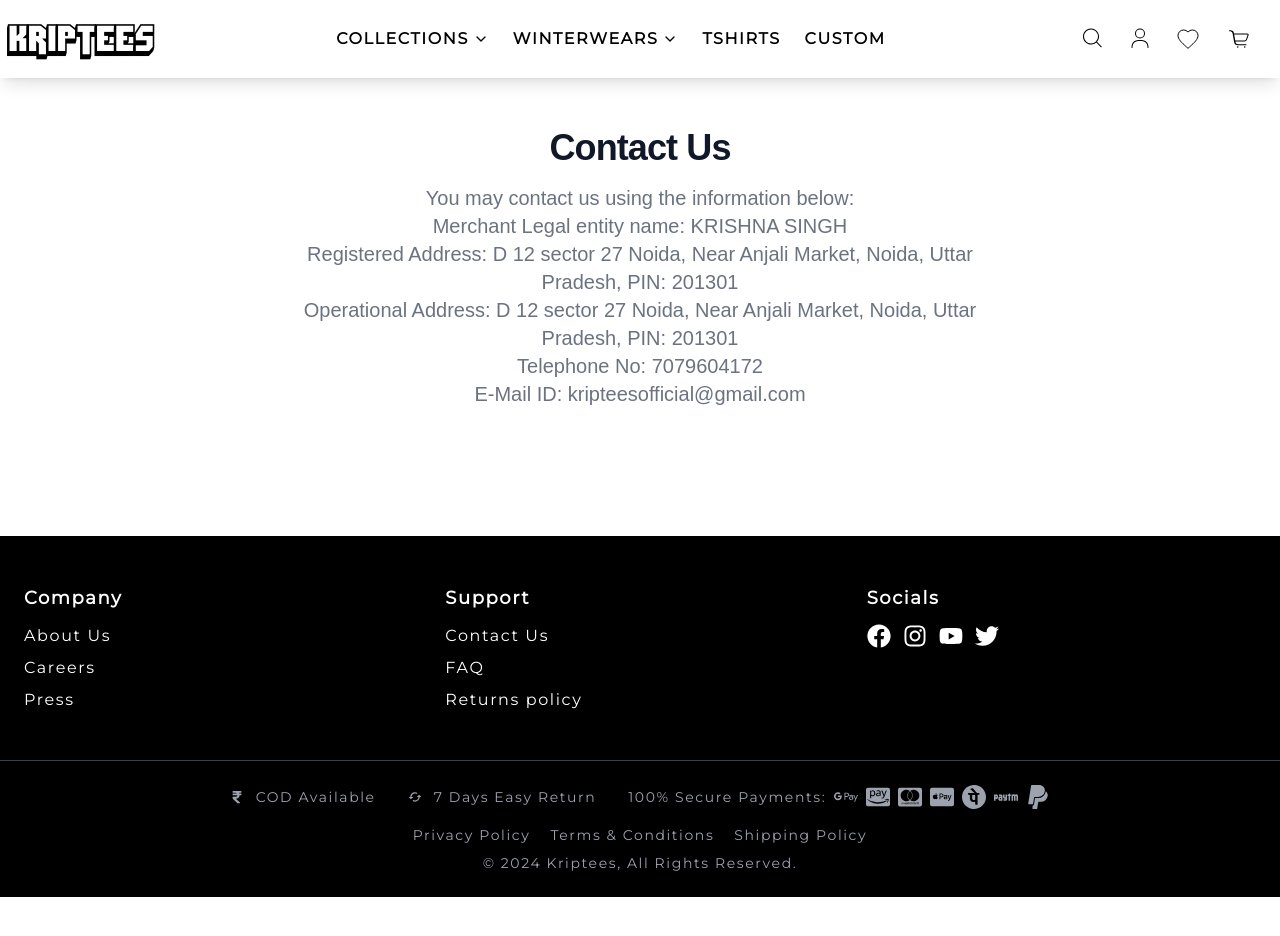
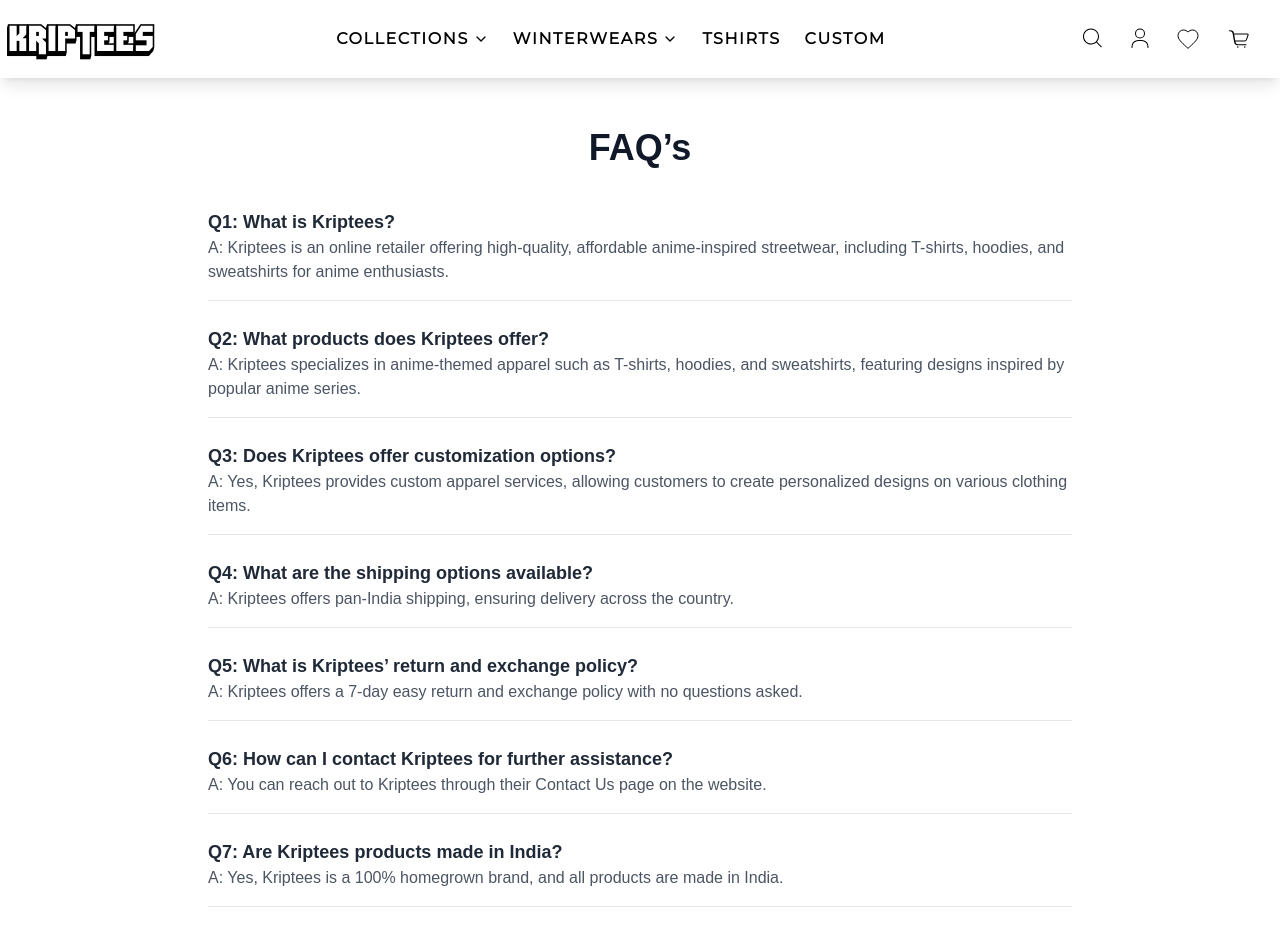
Before and after one commit to Omironside754/kriptees-frontend, a React (Create React App) app: page /faq in a window 1280 px wide. Shown: the top 936 px of the page. Before the commit the page ends 897 px from the top, so only its background shows below. Built offline with nearby package versions, Linux system fonts and the light colour scheme; a web font is replaced by a local one.

Commit message:
Update FAQ.jsx

```diff
--- a/src/Terms&Condtions/FAQ.jsx
+++ b/src/Terms&Condtions/FAQ.jsx
@@ -1,55 +1,93 @@
-import { toast } from 'react-toastify';
-import { useNavigate } from "react-router-dom";
-import MetaData from "../component/Layouts/MetaData/MetaData";
+import React from "react";
 
-const ContactUs = () => {
-  // const alert = useAlert();
-  const navigate = useNavigate();
-  const handleCall = () => {
-    window.location.href = "tel:+917079604172";
-  };
+const FAQ = () => {
+  return (
+    <section className="bg-white dark:bg-gray-900 mt-16 min-h-screen">
+      <div className="max-w-4xl mx-auto px-4 py-16">
+        <h1 className="text-4xl font-bold text-center text-gray-900 dark:text-white mb-10">
+          FAQ’s
+        </h1>
 
-  const handleSubmit = (e) => {
-    e.preventDefault();
-    toast.success("Your message has been sent successfully");
-    navigate("/");
-  };
+        <div className="space-y-6">
+          <div className="border-b pb-4">
+            <h3 className="text-lg font-semibold text-gray-800 dark:text-gray-200">
+              Q1: What is Kriptees?
+            </h3>
+            <p className="text-gray-600 dark:text-gray-400">
+              A: Kriptees is an online retailer offering high-quality, affordable anime-inspired
+              streetwear, including T-shirts, hoodies, and sweatshirts for anime enthusiasts.
+            </p>
+          </div>
 
-  return (
-    <section class="bg-white dark:bg-gray-900 mt-16">
-      <div class="py-8 lg:py-16 px-4 mx-auto max-w-screen-md">
-        <h2 class="mb-4 text-4xl tracking-tight font-extrabold text-center text-gray-900 dark:text-white">Contact Us</h2>
+          <div className="border-b pb-4">
+            <h3 className="text-lg font-semibold text-gray-800 dark:text-gray-200">
+              Q2: What products does Kriptees offer?
+            </h3>
+            <p className="text-gray-600 dark:text-gray-400">
+              A: Kriptees specializes in anime-themed apparel such as T-shirts, hoodies, and
+              sweatshirts, featuring designs inspired by popular anime series.
+            </p>
+          </div>
 
-        <p class="mb-8 lg:mb-16 font-light text-center text-gray-500 dark:text-gray-400 sm:text-xl">
-          You may contact us using the information below:
-          <ul>
-            <li> Merchant Legal entity name: KRISHNA SINGH</li>
-            <li> Registered Address: D 12 sector 27 Noida, Near Anjali Market, Noida, Uttar Pradesh, PIN: 201301</li>
-            <li> Operational Address: D 12 sector 27 Noida, Near Anjali Market, Noida, Uttar Pradesh, PIN: 201301</li>
-            <li> Telephone No: 7079604172</li>
-            <li> E-Mail ID: kripteesofficial@gmail.com</li>
-          </ul>
-        </p>
-{/*
-        <p class="mb-8 lg:mb-16 font-light text-center text-gray-500 dark:text-gray-400 sm:text-xl">Got a technical issue? Want to send feedback about a beta feature? Need details about our Business plan? Let us know.</p>
-        <form action="#" class="space-y-8">
-          <div>
-            <label for="email" class="block mb-2 text-sm font-medium text-gray-900 dark:text-gray-300">Your email</label>
-            <input type="email" id="email" class="shadow-sm bg-gray-50 border border-gray-300 text-gray-900 text-sm rounded-lg focus:ring-primary-500 focus:border-primary-500 block w-full p-2.5 dark:bg-gray-700 dark:border-gray-600 dark:placeholder-gray-400 dark:text-white dark:focus:ring-primary-500 dark:focus:border-primary-500 dark:shadow-sm-light" placeholder="name@flowbite.com" required />
+          <div className="border-b pb-4">
+            <h3 className="text-lg font-semibold text-gray-800 dark:text-gray-200">
+              Q3: Does Kriptees offer customization options?
+            </h3>
+            <p className="text-gray-600 dark:text-gray-400">
+              A: Yes, Kriptees provides custom apparel services, allowing customers to
+              create personalized designs on various clothing items.
+            </p>
           </div>
-          <div>
-            <label for="subject" class="block mb-2 text-sm font-medium text-gray-900 dark:text-gray-300">Subject</label>
-            <input type="text" id="subject" class="block p-3 w-full text-sm text-gray-900 bg-gray-50 rounded-lg border border-gray-300 shadow-sm focus:ring-primary-500 focus:border-primary-500 dark:bg-gray-700 dark:border-gray-600 dark:placeholder-gray-400 dark:text-white dark:focus:ring-primary-500 dark:focus:border-primary-500 dark:shadow-sm-light" placeholder="Let us know how we can help you" required />
+
+          <div className="border-b pb-4">
+            <h3 className="text-lg font-semibold text-gray-800 dark:text-gray-200">
+              Q4: What are the shipping options available?
+            </h3>
+            <p className="text-gray-600 dark:text-gray-400">
+              A: Kriptees offers pan-India shipping, ensuring delivery across the country.
+            </p>
           </div>
-          <div class="sm:col-span-2">
-            <label for="message" class="block mb-2 text-sm font-medium text-gray-900 dark:text-gray-400">Your message</label>
-            <textarea id="message" rows="6" class="block p-2.5 w-full text-sm text-gray-900 bg-gray-50 rounded-lg shadow-sm border border-gray-300 focus:ring-primary-500 focus:border-primary-500 dark:bg-gray-700 dark:border-gray-600 dark:placeholder-gray-400 dark:text-white dark:focus:ring-primary-500 dark:focus:border-primary-500" placeholder="Leave a comment..."></textarea>
+
+          <div className="border-b pb-4">
+            <h3 className="text-lg font-semibold text-gray-800 dark:text-gray-200">
+              Q5: What is Kriptees’ return and exchange policy?
+            </h3>
+            <p className="text-gray-600 dark:text-gray-400">
+              A: Kriptees offers a 7-day easy return and exchange policy with no questions asked.
+            </p>
           </div>
-          <button type="submit" class="py-3 px-5 text-sm font-medium text-center text-white rounded-lg bg-primary-700 sm:w-fit hover:bg-primary-800 focus:ring-4 focus:outline-none focus:ring-primary-300 dark:bg-primary-600 dark:hover:bg-primary-700 dark:focus:ring-primary-800">Send message</button>
-        </form> */}
+
+          <div className="border-b pb-4">
+            <h3 className="text-lg font-semibold text-gray-800 dark:text-gray-200">
+              Q6: How can I contact Kriptees for further assistance?
+            </h3>
+            <p className="text-gray-600 dark:text-gray-400">
+              A: You can reach out to Kriptees through their Contact Us page on the website.
+            </p>
+          </div>
+
+          <div className="border-b pb-4">
+            <h3 className="text-lg font-semibold text-gray-800 dark:text-gray-200">
+              Q7: Are Kriptees products made in India?
+            </h3>
+            <p className="text-gray-600 dark:text-gray-400">
+              A: Yes, Kriptees is a 100% homegrown brand, and all products are made in India.
+            </p>
+          </div>
+
+          <div className="border-b pb-4">
+            <h3 className="text-lg font-semibold text-gray-800 dark:text-gray-200">
+              Q8: How can I stay updated on new arrivals and promotions?
+            </h3>
+            <p className="text-gray-600 dark:text-gray-400">
+              A: To stay informed about the latest products and offers, follow Kriptees on
+              their official Instagram account: @kriptees_official.
+            </p>
+          </div>
+        </div>
       </div>
     </section>
   );
 };
 
-export default ContactUs;
+export default FAQ;
```
